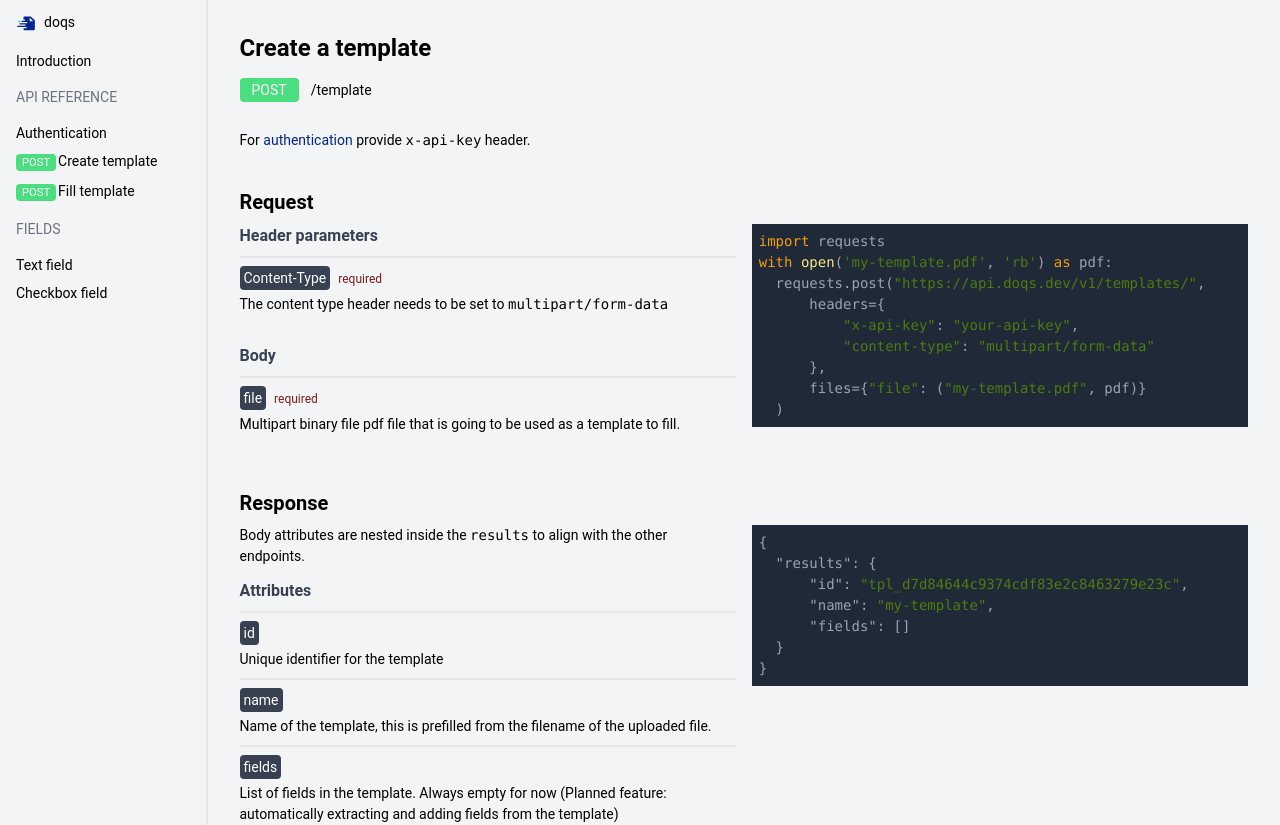
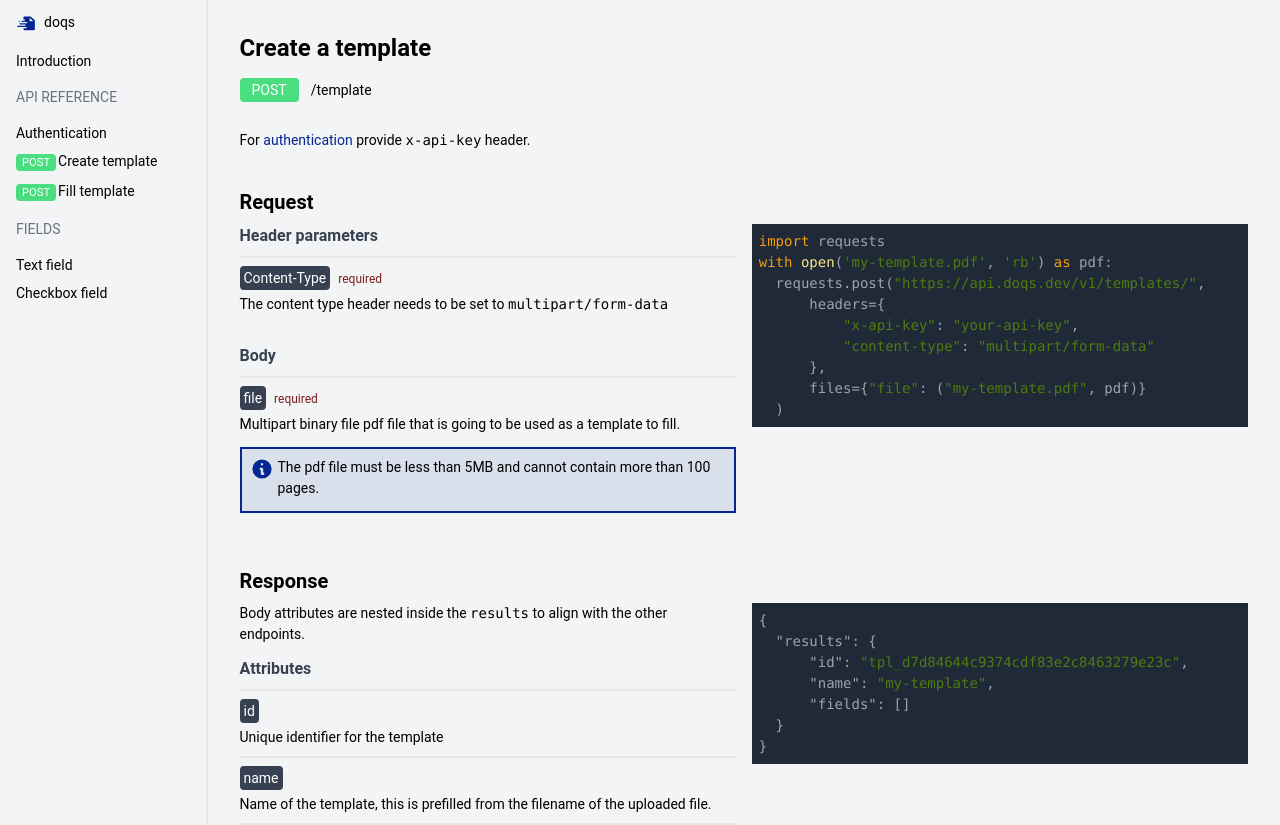
Before and after one commit to doqs-dev/docs, a Next.js app: page /api-reference/create-template in a window 1280 px wide. Shown: the top 825 px of the page. Built offline with nearby package versions, Linux system fonts and the light colour scheme.

Commit message:
feat: callout when creating the template

```diff
--- a/components/callout.tsx
+++ b/components/callout.tsx
@@ -3,8 +3,8 @@ import { PropsWithChildren } from "react";
 export const Callout = ({children}: PropsWithChildren<any>) => {
 
   return (
-      <div className="flex border border-primary p-2 border-2 bg-primary/10">
-        <div className="text-primary mr-1 mt-0.5">
+      <div className="flex border border-primary px-2 pt-2 -pb-3 border-2 bg-primary/10 ">
+        <div className="text-primary mr-1">
           <svg xmlns="http://www.w3.org/2000/svg" className="h-6 w-6" viewBox="0 0 20 20" fill="currentColor">
             <path fillRule="evenodd"
                   d="M18 10a8 8 0 11-16 0 8 8 0 0116 0zm-7-4a1 1 0 11-2 0 1 1 0 012 0zM9 9a1 1 0 000 2v3a1 1 0 001 1h1a1 1 0 100-2v-3a1 1 0 00-1-1H9z"
--- a/pages/api-reference/create-template.mdx
+++ b/pages/api-reference/create-template.mdx
@@ -2,7 +2,7 @@ import {SimpleCodeHighlighter} from "../../components/code-highlighter";
 import {Endpoint} from "../../components/endpoint";
 import {Grid} from "../../components/grid"; import {Attribute} from "../../components/attribute"; import {
     baseUrl
-} from "../../components/constants";
+} from "../../components/constants"; import {Callout} from "../../components/callout";
 
 # Create a template
 
@@ -21,8 +21,12 @@ For [authentication](/api-reference/authentication)  provide `x-api-key` header.
         <br/>
 
         ### Body
-        <Attribute name="file" required={true}>Multipart binary file pdf file that is going to be used as a template to
-            fill.</Attribute>
+        <Attribute name="file" required={true}>
+            Multipart binary file pdf file that is going to be used as a template to fill.
+            <Callout>
+                The pdf file must be less than 5MB and cannot contain more than 100 pages.
+            </Callout>
+        </Attribute>
         <br/>
     </div>
     <SimpleCodeHighlighter language="python"
```
